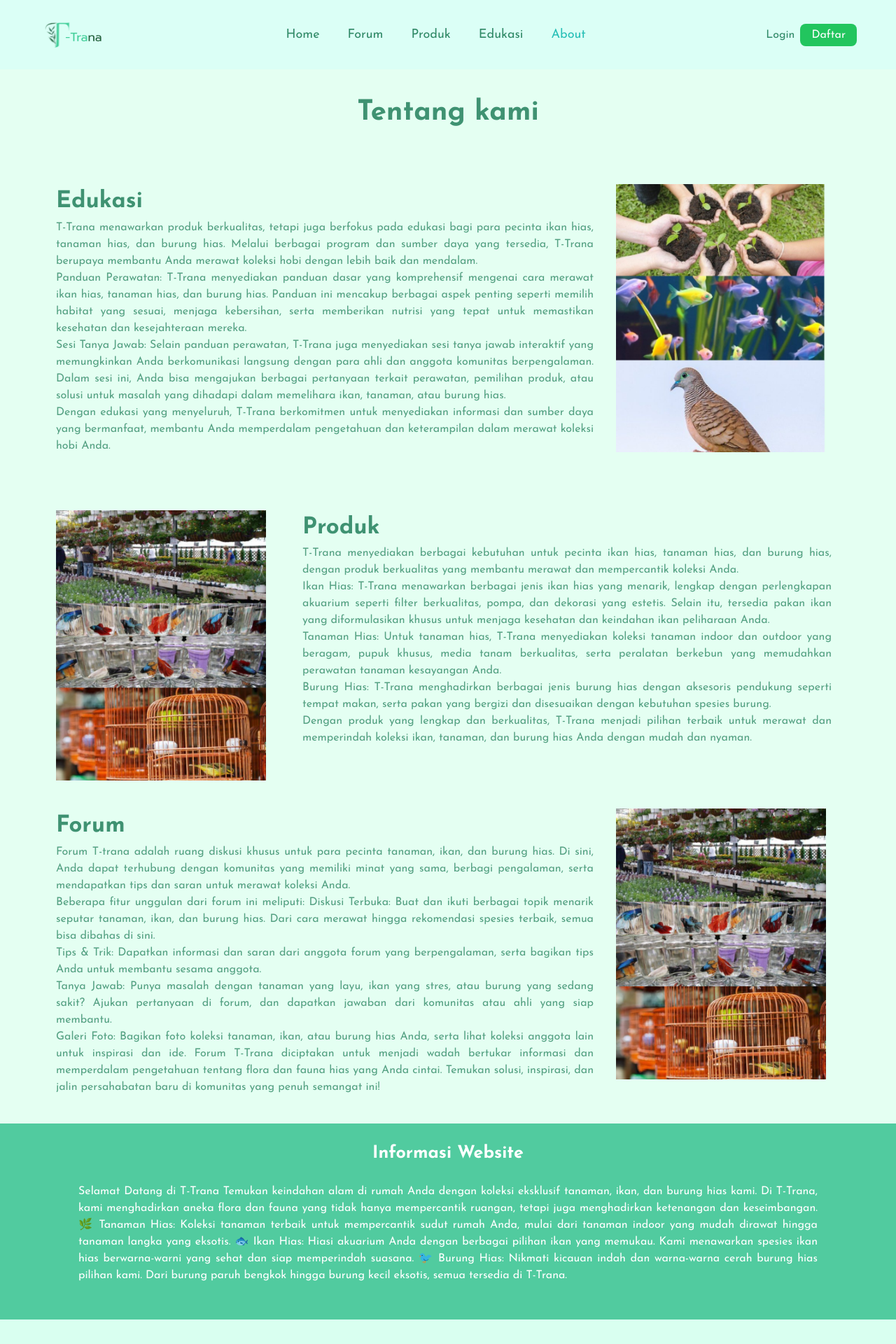
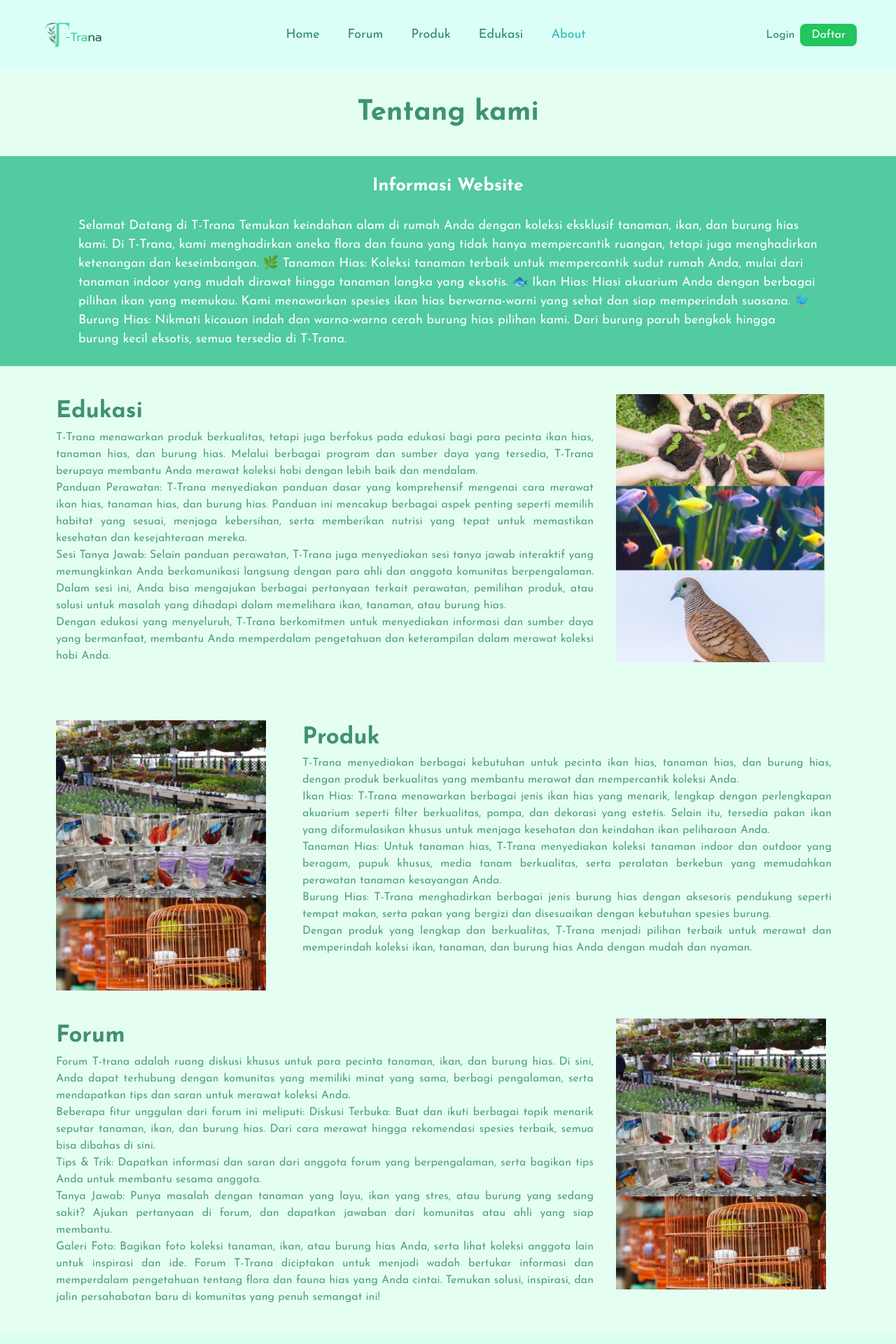
Before and after one commit to auliarahman789/ornatredec, a Next.js app: page /About in a window 1280 px wide. Shown: the top 1920 px of the page at 70% size. Built offline with nearby package versions, Linux system fonts and the light colour scheme.

Commit message:
animasi on scroll

```diff
--- a/src/app/About/page.tsx
+++ b/src/app/About/page.tsx
@@ -1,71 +1,182 @@
-import Image from 'next/image'
-import React from 'react'
-import Footer from '../components/homepage/footer'
+"use client";
+import Image from "next/image";
+import React, { useEffect } from "react";
+import Footer from "../components/homepage/footer";
+import AOS from "aos"; // Import AOS
+import "aos/dist/aos.css"; // Import AOS CSS
 
 function Page() {
+  useEffect(() => {
+    AOS.init({
+      duration: 1100, // durasi animasi dalam milidetik
+      once: true, // animasi hanya muncul sekali ketika di-scroll
+    });
+  }, []);
+
   return (
     <div className="bg-[#E4FFF2] w-full min-h-screen">
       <div>
-              <h1 className='text-center py-8 text-[40px] font-bold text-[#3F9272]'>Tentang kami</h1>
-              <div className='grid grid-cols-3 ms-20 space-y-10 pb-10'>
-                  <div className='col-span-2 my-10'>
-                      <h1 className='text-[#3F9272] font-bold text-[33px]'>
+        <h1
+          data-aos="fade-up"
+          className="text-center py-8 text-[40px] font-bold text-[#3F9272]"
+        >
+          Tentang kami
+        </h1>
+        <div className="bg-[#51CB9F] px-28 h-[300px]">
+          <h1
+            data-aos="fade-up"
+            className="text-center font-bold text-[25px] text-white py-6"
+          >
+            Informasi Website
+          </h1>
+          <p
+            data-aos="fade-up"
+            className="text-[18px] text-white animate-fade-in delay-500"
+          >
+            Selamat Datang di T-Trana Temukan keindahan alam di rumah Anda
+            dengan koleksi eksklusif tanaman, ikan, dan burung hias kami. Di
+            T-Trana, kami menghadirkan aneka flora dan fauna yang tidak hanya
+            mempercantik ruangan, tetapi juga menghadirkan ketenangan dan
+            keseimbangan. 🌿 Tanaman Hias: Koleksi tanaman terbaik untuk
+            mempercantik sudut rumah Anda, mulai dari tanaman indoor yang mudah
+            dirawat hingga tanaman langka yang eksotis. 🐟 Ikan Hias: Hiasi
+            akuarium Anda dengan berbagai pilihan ikan yang memukau. Kami
+            menawarkan spesies ikan hias berwarna-warni yang sehat dan siap
+            memperindah suasana. 🐦 Burung Hias: Nikmati kicauan indah dan
+            warna-warna cerah burung hias pilihan kami. Dari burung paruh
+            bengkok hingga burung kecil eksotis, semua tersedia di T-Trana.
+          </p>
+        </div>
+
+        <div className="grid grid-cols-3 ms-20 space-y-10 pb-10">
+          <div className="col-span-2 my-10">
+            <h1
+              data-aos="fade-up"
+              className="text-[#3F9272] font-bold text-[33px]"
+            >
               Edukasi
             </h1>
-                      <p className='pe-8 text-justify text-[#54A082]'>
-                      T-Trana menawarkan produk berkualitas, tetapi juga berfokus pada edukasi bagi para pecinta ikan hias, tanaman hias, dan burung hias. Melalui berbagai program dan sumber daya yang tersedia, T-Trana berupaya membantu Anda merawat koleksi hobi dengan lebih baik dan mendalam.<br/>
-                      Panduan Perawatan: T-Trana menyediakan panduan dasar yang komprehensif mengenai cara merawat ikan hias, tanaman hias, dan burung hias. Panduan ini mencakup berbagai aspek penting seperti memilih habitat yang sesuai, menjaga kebersihan, serta memberikan nutrisi yang tepat untuk memastikan kesehatan dan kesejahteraan mereka. <br/>
-                      Sesi Tanya Jawab: Selain panduan perawatan, T-Trana juga menyediakan sesi tanya jawab interaktif yang memungkinkan Anda berkomunikasi langsung dengan para ahli dan anggota komunitas berpengalaman. Dalam sesi ini, Anda bisa mengajukan berbagai pertanyaan terkait perawatan, pemilihan produk, atau solusi untuk masalah yang dihadapi dalam memelihara ikan, tanaman, atau burung hias. <br/>
-                      Dengan edukasi yang menyeluruh, T-Trana berkomitmen untuk menyediakan informasi dan sumber daya yang bermanfaat, membantu Anda memperdalam pengetahuan dan keterampilan dalam merawat koleksi hobi Anda. </p>
-                  </div>
-                  <div className=''>
-                      <Image src='/img/about1.png' alt={''} width={300} height={400}/>
-                  </div>
-                  <div>
-                  <Image src='/img/about2.png' alt={''} width={300} height={400}/>
-                  </div>
-                  <div className='col-span-2 -translate-x-12'>
-                    <h1 className='text-[#3F9272] font-bold text-[33px]'>
-                          Produk
-                      </h1>
-                      <p className='pe-11 text-justify text-[#54A082]'>
-                      T-Trana menyediakan berbagai kebutuhan untuk pecinta ikan hias, tanaman hias, dan burung hias, dengan produk berkualitas yang membantu merawat dan mempercantik koleksi Anda. <br/>
-                      Ikan Hias: T-Trana menawarkan berbagai jenis ikan hias yang menarik, lengkap dengan perlengkapan akuarium seperti filter berkualitas, pompa, dan dekorasi yang estetis. Selain itu, tersedia pakan ikan yang diformulasikan khusus untuk menjaga kesehatan dan keindahan ikan peliharaan Anda. <br/>
-                      Tanaman Hias: Untuk tanaman hias, T-Trana menyediakan koleksi tanaman indoor dan outdoor yang beragam, pupuk khusus, media tanam berkualitas, serta peralatan berkebun yang memudahkan perawatan tanaman kesayangan Anda. <br/>
-                      Burung Hias: T-Trana menghadirkan berbagai jenis burung hias dengan aksesoris pendukung seperti tempat makan, serta pakan yang bergizi dan disesuaikan dengan kebutuhan spesies burung. <br/>
-                      Dengan produk yang lengkap dan berkualitas, T-Trana menjadi pilihan terbaik untuk merawat dan memperindah koleksi ikan, tanaman, dan burung hias Anda dengan mudah dan nyaman. <br />
-                    </p>
-                  </div>
-                  <div className='col-span-2'>
-                  <h1 className='text-[#3F9272] font-bold text-[33px]'>
-                          Forum
-                      </h1>
-                      <p className='text-justify pe-8 text-[#54A082]'>
-                            Forum T-trana adalah ruang diskusi khusus untuk para pecinta tanaman, ikan, dan burung hias. Di sini, Anda dapat terhubung dengan komunitas yang memiliki minat yang sama, berbagi pengalaman, serta mendapatkan tips dan saran untuk merawat koleksi Anda.
-                            <br/> Beberapa fitur unggulan dari forum ini meliputi:
-                            Diskusi Terbuka: Buat dan ikuti berbagai topik menarik seputar tanaman, ikan, dan burung hias. Dari cara merawat hingga rekomendasi spesies terbaik, semua bisa dibahas di sini.
-                            <br/>Tips & Trik: Dapatkan informasi dan saran dari anggota forum yang berpengalaman, serta bagikan tips Anda untuk membantu sesama anggota.
-                            <br/>Tanya Jawab: Punya masalah dengan tanaman yang layu, ikan yang stres, atau burung yang sedang sakit? Ajukan pertanyaan di forum, dan dapatkan jawaban dari komunitas atau ahli yang siap membantu.
-                            <br/>Galeri Foto: Bagikan foto koleksi tanaman, ikan, atau burung hias Anda, serta lihat koleksi anggota lain untuk inspirasi dan ide.
-                            Forum T-Trana diciptakan untuk menjadi wadah bertukar informasi dan memperdalam pengetahuan tentang flora dan fauna hias yang Anda cintai. Temukan solusi, inspirasi, dan jalin persahabatan baru di komunitas yang penuh semangat ini!
+            <p data-aos="fade-up" className="pe-8 text-justify text-[#54A082]">
+              T-Trana menawarkan produk berkualitas, tetapi juga berfokus pada
+              edukasi bagi para pecinta ikan hias, tanaman hias, dan burung
+              hias. Melalui berbagai program dan sumber daya yang tersedia,
+              T-Trana berupaya membantu Anda merawat koleksi hobi dengan lebih
+              baik dan mendalam.
+              <br />
+              Panduan Perawatan: T-Trana menyediakan panduan dasar yang
+              komprehensif mengenai cara merawat ikan hias, tanaman hias, dan
+              burung hias. Panduan ini mencakup berbagai aspek penting seperti
+              memilih habitat yang sesuai, menjaga kebersihan, serta memberikan
+              nutrisi yang tepat untuk memastikan kesehatan dan kesejahteraan
+              mereka. <br />
+              Sesi Tanya Jawab: Selain panduan perawatan, T-Trana juga
+              menyediakan sesi tanya jawab interaktif yang memungkinkan Anda
+              berkomunikasi langsung dengan para ahli dan anggota komunitas
+              berpengalaman. Dalam sesi ini, Anda bisa mengajukan berbagai
+              pertanyaan terkait perawatan, pemilihan produk, atau solusi untuk
+              masalah yang dihadapi dalam memelihara ikan, tanaman, atau burung
+              hias. <br />
+              Dengan edukasi yang menyeluruh, T-Trana berkomitmen untuk
+              menyediakan informasi dan sumber daya yang bermanfaat, membantu
+              Anda memperdalam pengetahuan dan keterampilan dalam merawat
+              koleksi hobi Anda.
             </p>
           </div>
           <div>
-                        <Image src='/img/about2.png' alt={''} width={300} height={400}/>
+            <Image
+              data-aos="zoom-in"
+              src="/img/about1.png"
+              alt={""}
+              width={300}
+              height={400}
+            />
+          </div>
+          <div>
+            <Image
+              data-aos="zoom-in"
+              src="/img/about2.png"
+              alt={""}
+              width={300}
+              height={400}
+            />
+          </div>
+          <div className="col-span-2 -translate-x-12">
+            <h1
+              data-aos="fade-up"
+              className="text-[#3F9272] font-bold text-[33px]"
+            >
+              Produk
+            </h1>
+            <p data-aos="fade-up" className="pe-11 text-justify text-[#54A082]">
+              T-Trana menyediakan berbagai kebutuhan untuk pecinta ikan hias,
+              tanaman hias, dan burung hias, dengan produk berkualitas yang
+              membantu merawat dan mempercantik koleksi Anda. <br />
+              Ikan Hias: T-Trana menawarkan berbagai jenis ikan hias yang
+              menarik, lengkap dengan perlengkapan akuarium seperti filter
+              berkualitas, pompa, dan dekorasi yang estetis. Selain itu,
+              tersedia pakan ikan yang diformulasikan khusus untuk menjaga
+              kesehatan dan keindahan ikan peliharaan Anda. <br />
+              Tanaman Hias: Untuk tanaman hias, T-Trana menyediakan koleksi
+              tanaman indoor dan outdoor yang beragam, pupuk khusus, media tanam
+              berkualitas, serta peralatan berkebun yang memudahkan perawatan
+              tanaman kesayangan Anda. <br />
+              Burung Hias: T-Trana menghadirkan berbagai jenis burung hias
+              dengan aksesoris pendukung seperti tempat makan, serta pakan yang
+              bergizi dan disesuaikan dengan kebutuhan spesies burung. <br />
+              Dengan produk yang lengkap dan berkualitas, T-Trana menjadi
+              pilihan terbaik untuk merawat dan memperindah koleksi ikan,
+              tanaman, dan burung hias Anda dengan mudah dan nyaman. <br />
+            </p>
+          </div>
+          <div className="col-span-2">
+            <h1
+              data-aos="fade-up"
+              className="text-[#3F9272] font-bold text-[33px]"
+            >
+              Forum
+            </h1>
+            <p data-aos="fade-up" className="text-justify pe-8 text-[#54A082]">
+              Forum T-trana adalah ruang diskusi khusus untuk para pecinta
+              tanaman, ikan, dan burung hias. Di sini, Anda dapat terhubung
+              dengan komunitas yang memiliki minat yang sama, berbagi
+              pengalaman, serta mendapatkan tips dan saran untuk merawat koleksi
+              Anda.
+              <br /> Beberapa fitur unggulan dari forum ini meliputi: Diskusi
+              Terbuka: Buat dan ikuti berbagai topik menarik seputar tanaman,
+              ikan, dan burung hias. Dari cara merawat hingga rekomendasi
+              spesies terbaik, semua bisa dibahas di sini.
+              <br />
+              Tips & Trik: Dapatkan informasi dan saran dari anggota forum yang
+              berpengalaman, serta bagikan tips Anda untuk membantu sesama
+              anggota.
+              <br />
+              Tanya Jawab: Punya masalah dengan tanaman yang layu, ikan yang
+              stres, atau burung yang sedang sakit? Ajukan pertanyaan di forum,
+              dan dapatkan jawaban dari komunitas atau ahli yang siap membantu.
+              <br />
+              Galeri Foto: Bagikan foto koleksi tanaman, ikan, atau burung hias
+              Anda, serta lihat koleksi anggota lain untuk inspirasi dan ide.
+              Forum T-Trana diciptakan untuk menjadi wadah bertukar informasi
+              dan memperdalam pengetahuan tentang flora dan fauna hias yang Anda
+              cintai. Temukan solusi, inspirasi, dan jalin persahabatan baru di
+              komunitas yang penuh semangat ini!
+            </p>
+          </div>
+          <div>
+            <Image
+              data-aos="zoom-in"
+              src="/img/about2.png"
+              alt={""}
+              width={300}
+              height={400}
+            />
           </div>
         </div>
-              <div className='bg-[#51CB9F] px-28 h-[280px]'>
-          <h1 className='text-center font-bold text-[25px] text-white py-6'>Informasi Website</h1>
-          <p className='text-justify text-white'>Selamat Datang di T-Trana
-            Temukan keindahan alam di rumah Anda dengan koleksi eksklusif tanaman, ikan, dan burung hias kami. Di T-Trana, kami menghadirkan aneka flora dan fauna yang tidak hanya mempercantik ruangan, tetapi juga menghadirkan ketenangan dan keseimbangan.
-            🌿 Tanaman Hias: Koleksi tanaman terbaik untuk mempercantik sudut rumah Anda, mulai dari tanaman indoor yang mudah dirawat hingga tanaman langka yang eksotis.
-            🐟 Ikan Hias: Hiasi akuarium Anda dengan berbagai pilihan ikan yang memukau. Kami menawarkan spesies ikan hias berwarna-warni yang sehat dan siap memperindah suasana.
-            🐦 Burung Hias: Nikmati kicauan indah dan warna-warna cerah burung hias pilihan kami. Dari burung paruh bengkok hingga burung kecil eksotis, semua tersedia di T-Trana.</p>
-              </div>
-              <Footer/>
+
+        <Footer />
       </div>
     </div>
-  )
+  );
 }
 
-export default Page
+export default Page;
```
Lines whose indentation alone changed are shown as unchanged.
